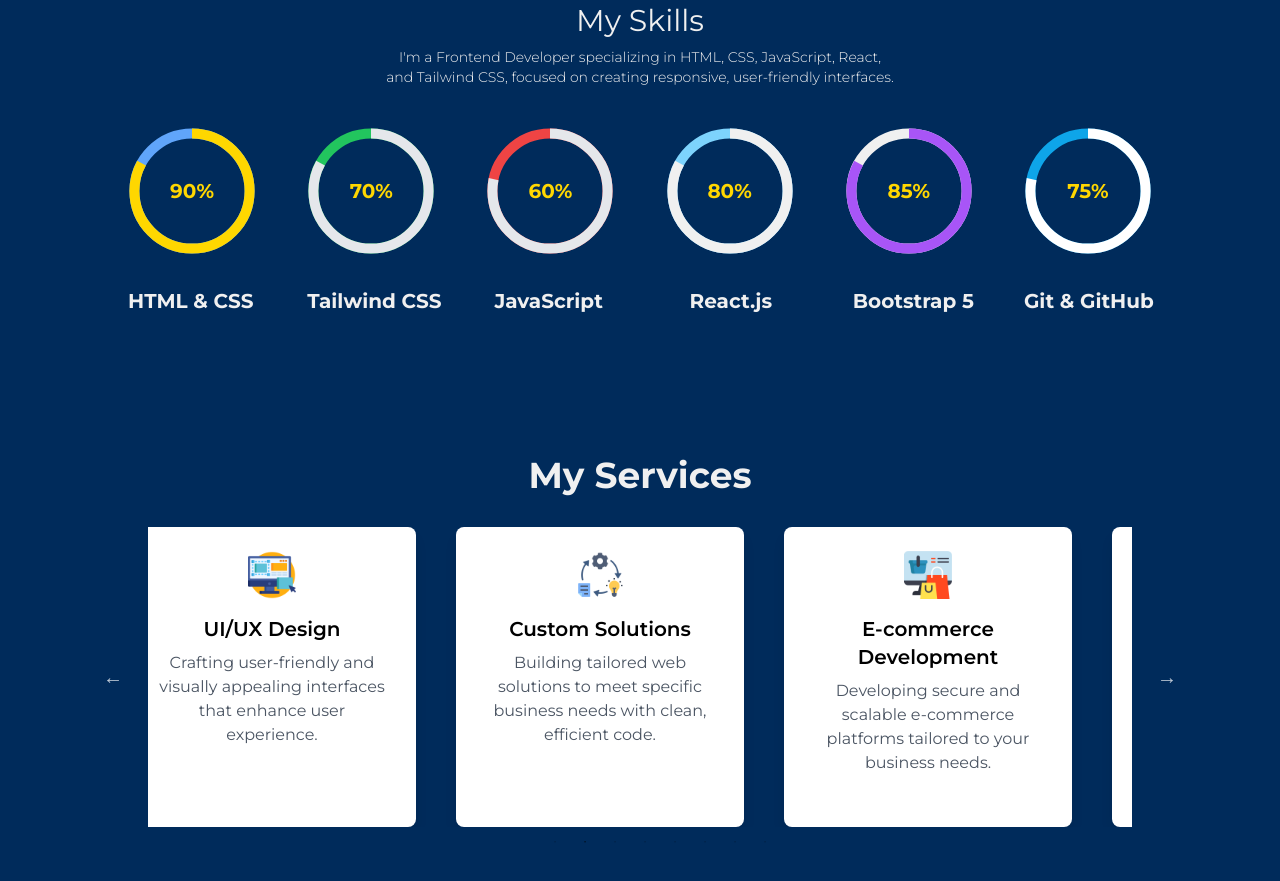
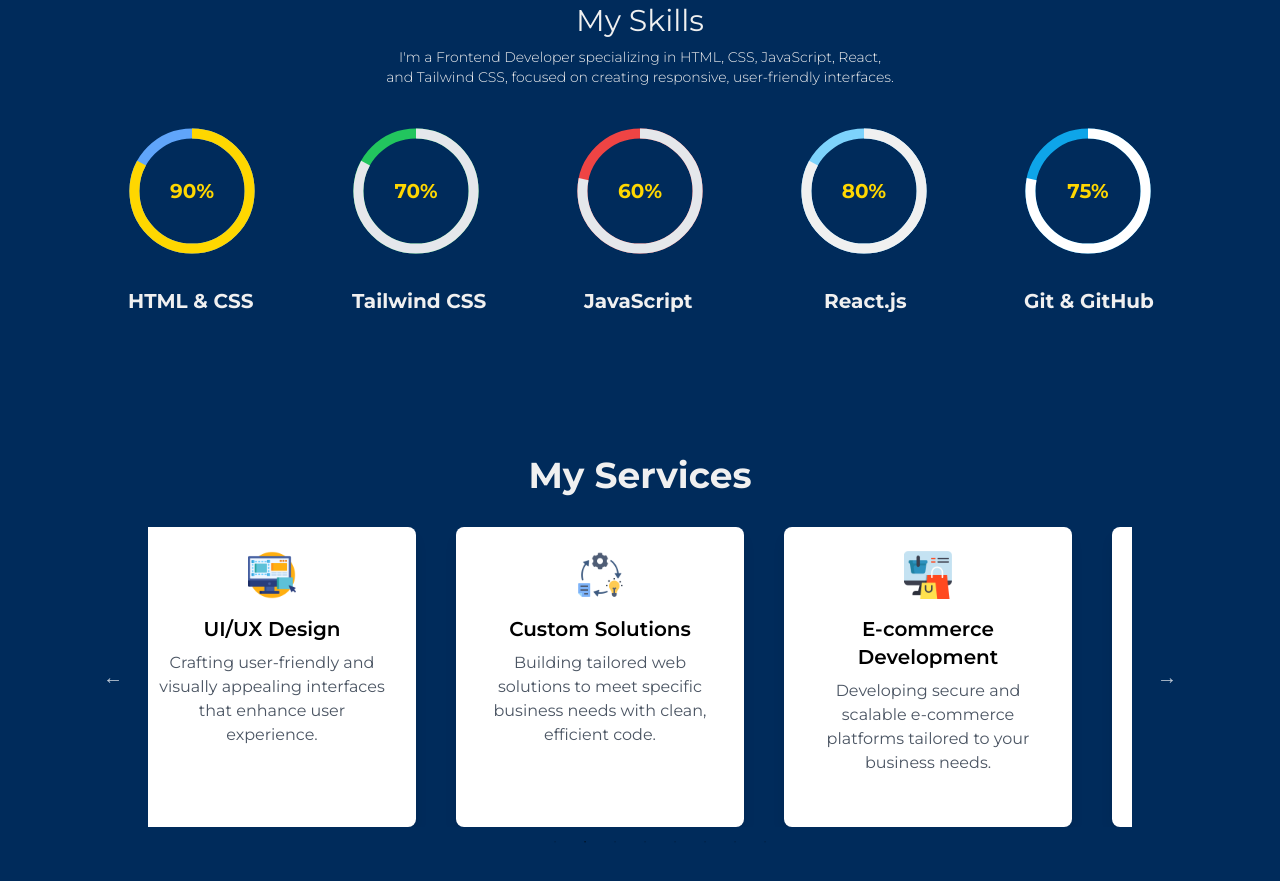
Before and after one commit to mdsamiulislam54/ShamiulDev, a website built with Vite: page index.html in a window 1280 px wide. Shown: the part 1459-2340 px from the top of the page. Built offline with nearby package versions, Linux system fonts and the light colour scheme; files whose address does not match are found by name.

Commit message:
my skill part update 1 circle hidden

```diff
--- a/index.html
+++ b/index.html
@@ -261,7 +261,7 @@
             </div>
         </div>
 
-        <div class="max-sm:mt-10" data-aos="fade-right" >
+        <div class="max-sm:mt-10 sm:hidden" data-aos="fade-right" >
 
             <div class="relative w-32 h-32 flex items-center justify-center">
                 <svg class="w-full h-full transform -rotate-90">
```
